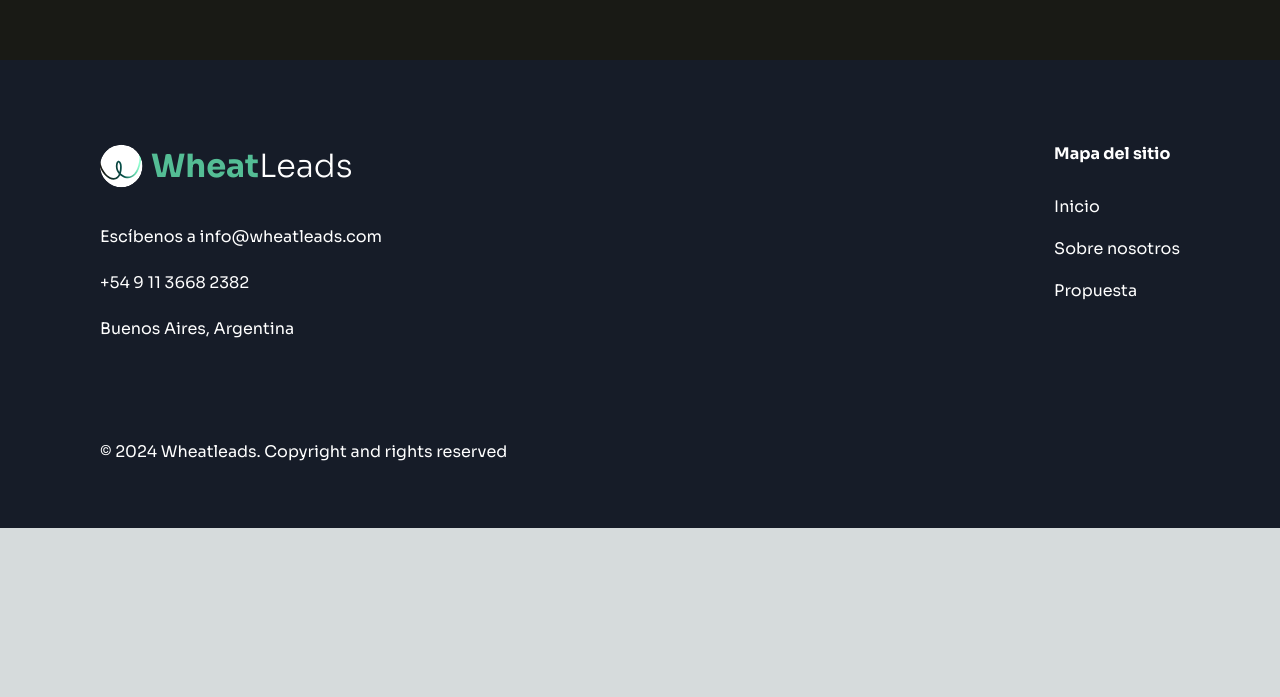
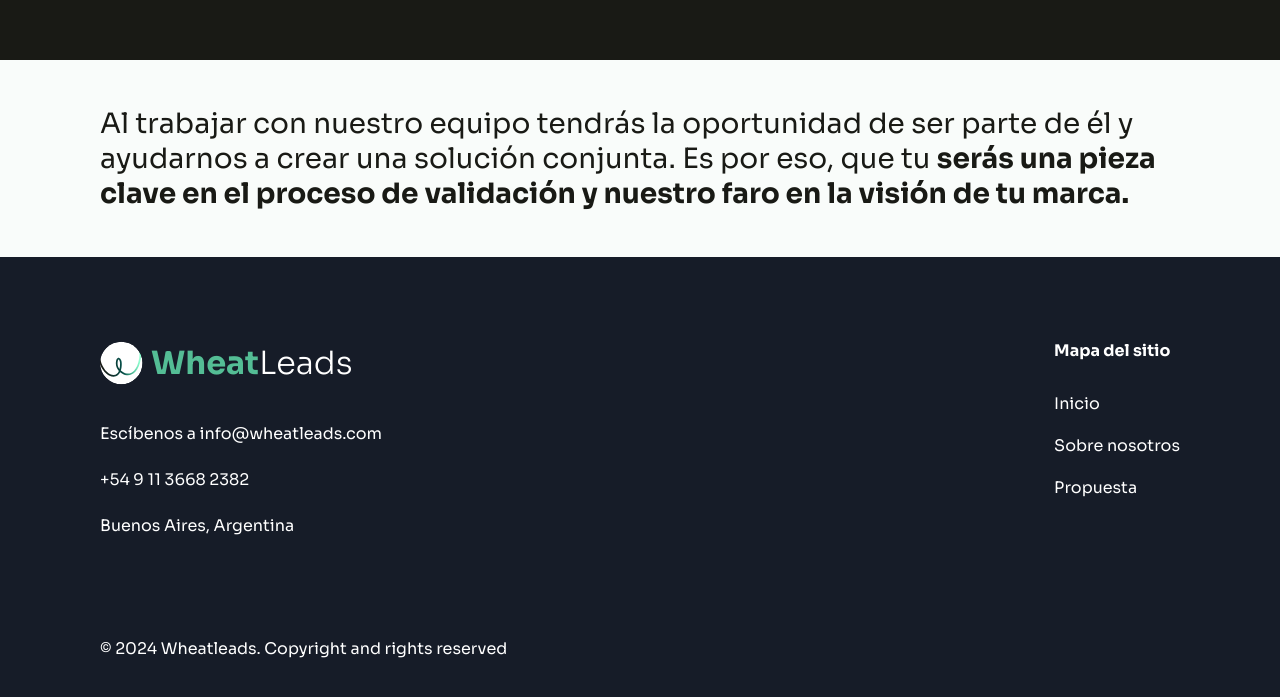
Before and after one commit to germangguerci/wheatleads, a Next.js app: page /about in a window 1280 px wide. Shown: the part 1860-2557 px from the top of the page. Before the commit the page ends 2388 px from the top, so only its background shows below. Built offline with nearby package versions, Linux system fonts and the light colour scheme.

Commit message:
feat(about page): updated about page

```diff
--- a/app/about/page.tsx
+++ b/app/about/page.tsx
@@ -44,7 +44,7 @@ export default function About() {
             className="max-lg:mb-4"
           />
         </div>
-        <div className="mb-[449px] flex w-full justify-end max-lg:flex-col">
+        <div className="mb-[449px] flex w-full justify-end max-lg:mb-[124px] max-lg:flex-col">
           <IconCard
             image={lightBulb}
             className="mr-4 max-lg:mb-4 max-lg:mr-0"
@@ -58,6 +58,18 @@ export default function About() {
           <IconCard image={starIcon} title="Content Strategy" />
         </div>
       </div>
+      <div className="flex w-full flex-col items-center bg-[#f9fcfa]">
+        <div className="flex max-w-[1080px] flex-col items-center">
+          <p className="my-[46px] text-[28px] leading-[35px] text-[#191A15] max-lg:text-[18px] max-lg:leading-[23px]">
+            Al trabajar con nuestro equipo tendrás la oportunidad de ser parte
+            de él y ayudarnos a crear una solución conjunta. Es por eso, que tu{' '}
+            <span className="font-bold">
+              serás una pieza clave en el proceso de validación y nuestro faro
+              en la visión de tu marca.
+            </span>
+          </p>
+        </div>
+      </div>
     </div>
   );
 }
--- a/components/icon-card.tsx
+++ b/components/icon-card.tsx
@@ -11,12 +11,18 @@ export default function IconCard({
   title: string;
   className?: string;
 }) {
-  const defaultClass =
-    'flex flex-col items-center justify-center bg-[#D9D9D91A] px-[78px] py-[42px] rounded-[50px] w-[259px]';
+  const defaultClass = `flex flex-col items-center justify-center bg-[#D9D9D91A] px-[78px]
+  py-[42px] rounded-[50px] w-[259px] max-lg:w-full max-lg:p-4 max-lg:flex-row max-lg:justify-start max-lg:rounded-[24px]`;
   return (
     <div className={cn(defaultClass, className ?? '')}>
-      <Image src={image} width={102} height={102} alt={`imagen ${title}`} />
-      <p className="text-center text-[24px] leading-[30px] text-white">
+      <Image
+        src={image}
+        width={102}
+        height={102}
+        alt={`imagen ${title}`}
+        className="max-lg:mr-4 max-lg:w-[46px]"
+      />
+      <p className="text-center text-[24px] leading-[30px] text-white max-lg:text-[18px]">
         {title}
       </p>
     </div>
```
